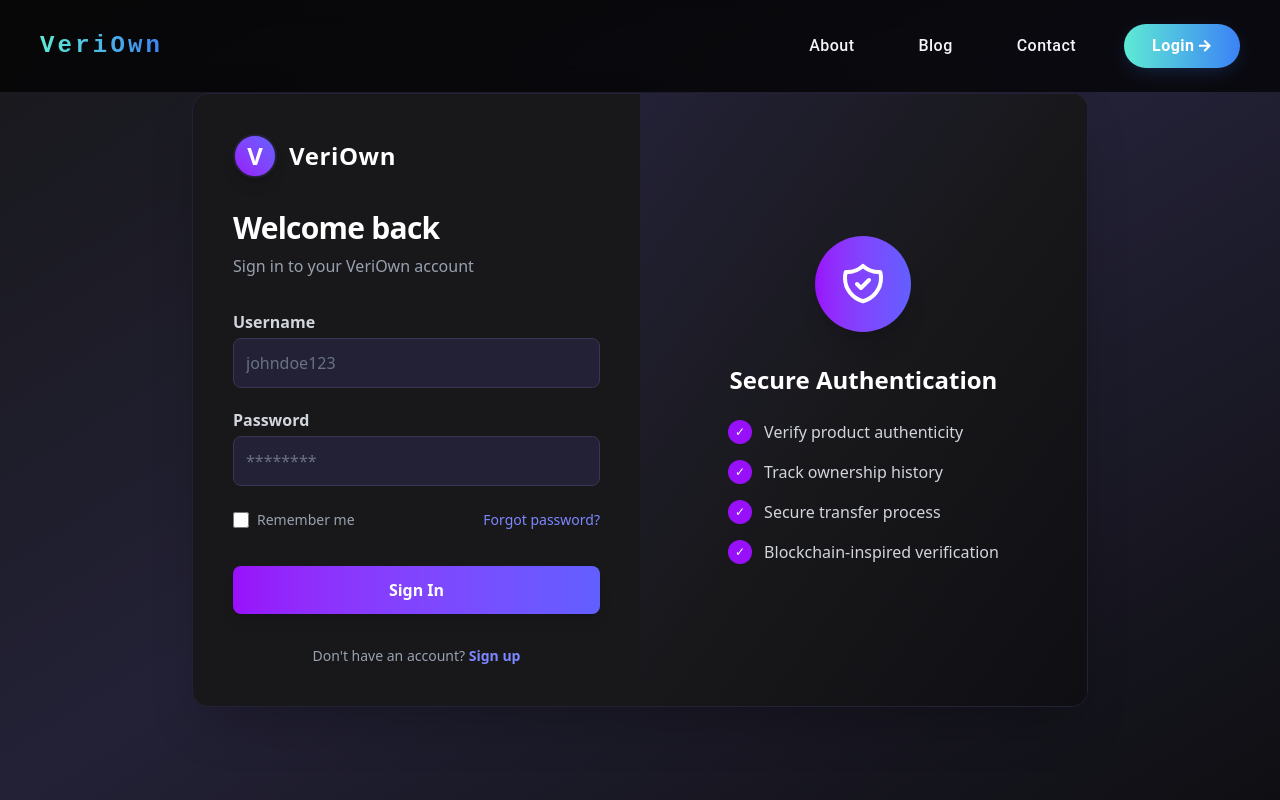
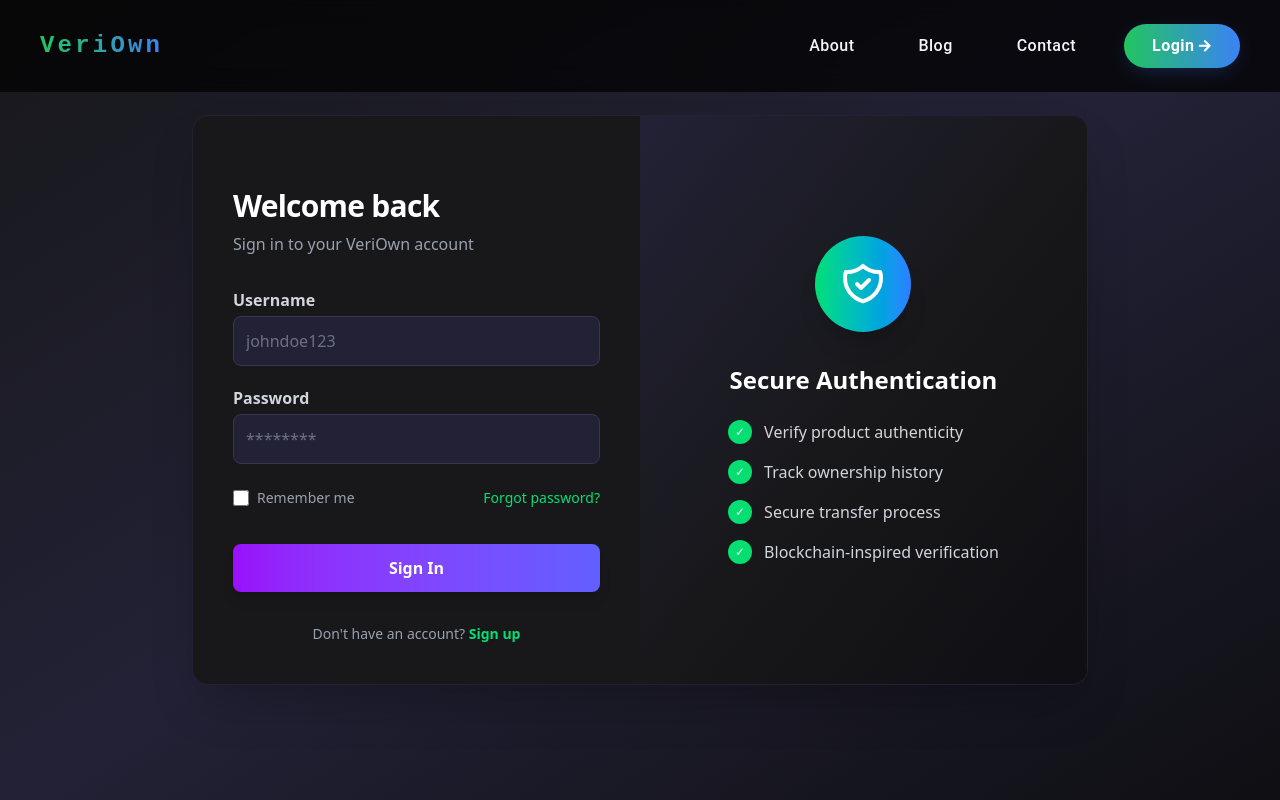
Before and after one commit to lendrik-kumar/VeriOwn-makeathon, a React (Vite) app in the folder frontend/: page /login in a window 1280 px wide. Shown: the top 800 px of the page. Built offline with nearby package versions, Linux system fonts and the light colour scheme.

Commit message:
ui updated

```diff
--- a/frontend/package.json
+++ b/frontend/package.json
@@ -22,7 +22,9 @@
     "react-dom": "^19.0.0",
     "react-icons": "^5.5.0",
     "react-router-dom": "^7.5.2",
-    "tailwindcss": "^4.1.4"
+    "react-tsparticles": "^2.12.2",
+    "tailwindcss": "^4.1.4",
+    "tsparticles": "^3.8.1"
   },
   "devDependencies": {
     "@eslint/js": "^9.22.0",
--- a/frontend/src/components/ui/Footer.jsx
+++ b/frontend/src/components/ui/Footer.jsx
@@ -5,7 +5,7 @@ import { FaFingerprint, FaGithub, FaTwitter, FaLinkedinIn } from 'react-icons/fa
 const Footer = () => {
   return (
     <footer className="bg-[#18181b] border-t border-[#2e2e3a]">
-      <div className="container mx-auto px-6 py-12">
+      <div className="container mx-auto px-6 py-6">
         <div className="grid grid-cols-1 md:grid-cols-5 gap-8">
           {/* Brand column */}
           <div className="md:col-span-2">
@@ -17,7 +17,7 @@ const Footer = () => {
                 ProofNest
               </h2>
             </div>
-            <p className="text-gray-400 mb-6 max-w-md">
+            <p className="text-gray-400 mb-2 max-w-md">
               Secure your creative works with blockchain verification. ProofNest provides tamper-proof certification for your digital assets.
             </p>
             <div className="flex space-x-4">
--- a/frontend/src/components/ui/Navbar.jsx
+++ b/frontend/src/components/ui/Navbar.jsx
@@ -170,7 +170,7 @@ function Navbar() {
                   fontFamily: 'monospace',
                   fontWeight: 700,
                   letterSpacing: '.2rem',
-                  background: 'linear-gradient(90deg, #5eead4 0%, #3b82f6 100%)', // updated gradient
+                  background: 'linear-gradient(to right, #22c55e, #3b82f6)', // updated gradient
                   WebkitBackgroundClip: 'text',
                   WebkitTextFillColor: 'transparent',
                   textDecoration: 'none',
@@ -233,12 +233,12 @@ function Navbar() {
                   fontSize: '1rem',
                   textTransform: 'none',
                   borderRadius: '999px',
-                  background: 'linear-gradient(90deg, #5eead4 0%, #3b82f6 100%)', // updated gradient
+                  background: 'linear-gradient(to right, #22c55e, #3b82f6)', // updated gradient
                   boxShadow: '0 6px 20px -6px rgba(59,130,246,0.30)',
                   border: 'none',
                   transition: 'all 0.25s cubic-bezier(.4,0,.2,1)',
                   '&:hover': {
-                    background: 'linear-gradient(90deg, #22d3ee 0%, #2563eb 100%)', // reversed for hover
+                    background: 'linear-gradient(to right, #22c55e, #3b82f6)', // reversed for hover
                     boxShadow: '0 10px 28px -8px rgba(59,130,246,0.35)',
                   },
                 }}
--- a/frontend/src/index.css
+++ b/frontend/src/index.css
@@ -1 +1,10 @@
-@import "tailwindcss"
+@import "tailwindcss";
+
+@keyframes spin-slow {
+    0% {
+      transform: rotate(0deg);
+    }
+    100% {
+      transform: rotate(360deg);
+    }
+  }
--- a/frontend/src/pages/auth/Login.jsx
+++ b/frontend/src/pages/auth/Login.jsx
@@ -44,8 +44,6 @@ function Login() {
         {/* Left Section - Login Form */}
         <div className="w-full md:w-1/2 p-10 flex flex-col justify-center">
           <div className="mb-8 flex items-center gap-3">
-            <div className="bg-gradient-to-tr from-purple-600 to-indigo-500 text-white w-11 h-11 rounded-full flex items-center justify-center font-bold text-2xl shadow-lg border-2 border-[#232136]">V</div>
-            <span className="font-extrabold text-2xl tracking-wide text-white">VeriOwn</span>
           </div>
 
           <h1 className="text-3xl font-extrabold mb-2 text-white tracking-tight">Welcome back</h1>
@@ -87,7 +85,7 @@ function Login() {
                 />
                 <label htmlFor="remember" className="text-gray-400">Remember me</label>
               </div>
-              <a href="#" className="text-indigo-400 hover:underline">Forgot password?</a>
+              <a href="#" className="text-green-400 hover:underline">Forgot password?</a>
             </div>
 
             <button
@@ -107,7 +105,7 @@ function Login() {
 
           <div className="mt-8 text-gray-400 text-sm text-center">
             Don't have an account?{' '}
-            <a href="/signup" className="text-indigo-400 hover:underline font-semibold">
+            <a href="/signup" className="text-green-400 hover:underline font-semibold">
               Sign up
             </a>
           </div>
@@ -117,7 +115,7 @@ function Login() {
         <div className="hidden md:flex w-1/2 flex-col justify-center items-center bg-gradient-to-br from-[#232136] via-[#18181b] to-[#0f0f13] relative">
           <div className="absolute inset-0 bg-gradient-to-br from-[#232136] via-[#18181b] to-[#0f0f13] opacity-90"></div>
           <div className="relative z-10 flex flex-col items-center p-8">
-            <div className="w-24 h-24 rounded-full bg-gradient-to-r from-purple-600 to-indigo-500 mb-8 shadow-xl flex items-center justify-center">
+            <div className="w-24 h-24 rounded-full bg-gradient-to-r from-green-400 to-blue-500 mb-8 shadow-xl flex items-center justify-center">
               <svg className="w-12 h-12 text-white" fill="none" stroke="currentColor" viewBox="0 0 24 24" xmlns="http://www.w3.org/2000/svg">
                 <path strokeLinecap="round" strokeLinejoin="round" strokeWidth="2" d="M9 12l2 2 4-4m5.618-4.016A11.955 11.955 0 0112 2.944a11.955 11.955 0 01-8.618 3.04A12.02 12.02 0 003 9c0 5.591 3.824 10.29 9 11.622 5.176-1.332 9-6.03 9-11.622 0-1.042-.133-2.052-.382-3.016z"></path>
               </svg>
@@ -125,25 +123,25 @@ function Login() {
             <h2 className="text-2xl font-bold mb-6 text-white text-center">Secure Authentication</h2>
             <ul className="space-y-4 text-gray-300">
               <li className="flex items-center">
-                <div className="w-6 h-6 rounded-full bg-purple-600 flex items-center justify-center mr-3">
+                <div className="w-6 h-6 rounded-full bg-green-400 flex items-center justify-center mr-3">
                   <span className="text-white text-xs">✓</span>
                 </div>
                 <span>Verify product authenticity</span>
               </li>
               <li className="flex items-center">
-                <div className="w-6 h-6 rounded-full bg-purple-600 flex items-center justify-center mr-3">
+                <div className="w-6 h-6 rounded-full bg-green-400 flex items-center justify-center mr-3">
                   <span className="text-white text-xs">✓</span>
                 </div>
                 <span>Track ownership history</span>
               </li>
               <li className="flex items-center">
-                <div className="w-6 h-6 rounded-full bg-purple-600 flex items-center justify-center mr-3">
+                <div className="w-6 h-6 rounded-full bg-green-400 flex items-center justify-center mr-3">
                   <span className="text-white text-xs">✓</span>
                 </div>
                 <span>Secure transfer process</span>
               </li>
               <li className="flex items-center">
-                <div className="w-6 h-6 rounded-full bg-purple-600 flex items-center justify-center mr-3">
+                <div className="w-6 h-6 rounded-full bg-green-400 flex items-center justify-center mr-3">
                   <span className="text-white text-xs">✓</span>
                 </div>
                 <span>Blockchain-inspired verification</span>
--- a/frontend/src/pages/auth/Signup.jsx
+++ b/frontend/src/pages/auth/Signup.jsx
@@ -71,8 +71,7 @@ const Signup = () => {
         {/* Left Section - Sign Up Form */}
         <div className="w-full md:w-1/2 p-10 flex flex-col justify-center">
           <div className="mb-8 flex items-center gap-3">
-            <div className="bg-gradient-to-tr from-purple-600 to-indigo-500 text-white w-11 h-11 rounded-full flex items-center justify-center font-bold text-2xl shadow-lg border-2 border-[#232136]">V</div>
-            <span className="font-extrabold text-2xl tracking-wide text-white">VeriOwn</span>
+
           </div>
 
           <h1 className="text-3xl font-extrabold mb-2 text-white tracking-tight">Create your account</h1>
@@ -253,7 +252,7 @@ const Signup = () => {
 
           <div className="mt-8 text-gray-400 text-sm text-center">
             Already have an account?{' '}
-            <a href="/login" className="text-indigo-400 hover:underline font-semibold">
+            <a href="/login" className="text-green-400 hover:underline font-semibold">
               Log in
             </a>
           </div>
@@ -265,9 +264,6 @@ const Signup = () => {
           <div className="relative z-10 flex flex-col items-center">
             <div className="flex mb-6">
               <div className="flex -space-x-4">
-                {[...Array(6)].map((_, i) => (
-                  <div key={i} className="w-12 h-12 rounded-full border-2 border-purple-700 overflow-hidden shadow-lg bg-gradient-to-tr from-purple-600 to-indigo-500 opacity-80"></div>
-                ))}
               </div>
             </div>
             <h2 className="text-2xl font-bold mb-3 text-white">People love VeriOwn</h2>
```
Also changed, not shown: frontend/src/pages/landing/Home.jsx (+11 -13 lines), 1 other file (tests, documents, lock files or other folders).
